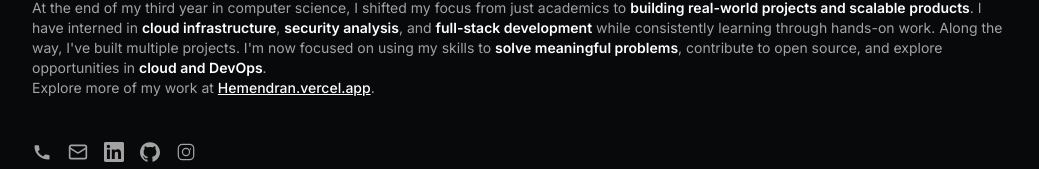
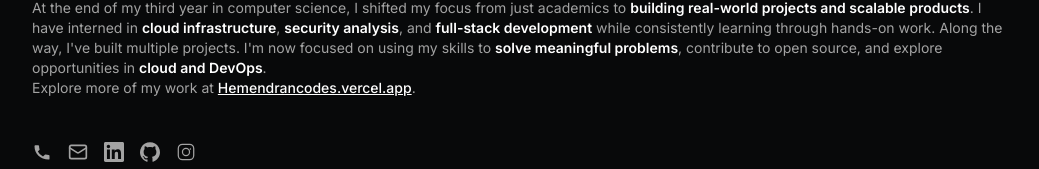
Before and after one commit to hemendran-py/professional-portfolio, a Next.js app: page / in a window 1280 px wide. Shown: the part 354-523 px from the top of the page, without its empty margins (120-1159 px from the left). Built offline with nearby package versions, Linux system fonts and the light colour scheme.

Commit message:
Update resume.tsx

```diff
--- a/src/data/resume.tsx
+++ b/src/data/resume.tsx
@@ -5,13 +5,13 @@ import { Globe2Icon, GlobeIcon, HomeIcon, NotebookIcon } from "lucide-react";
 export const DATA = {
   name: "Hemendran S",
   initials: "S",
-  url: "https://hemendran.vercel.app",
+  url: "https://hemendrancodes.vercel.app",
   location: "Chennai, India",
   locationLink: "https://www.google.com/maps/place/chennai",
   description:
     "20-year old Student Developer. I love building things and helping people.",
   summary: `At the end of my third year in computer science, I shifted my focus from just academics to **building real-world projects and scalable products**. I have interned in **cloud infrastructure**, **security analysis**, and **full-stack development** while consistently learning through hands-on work. Along the way, I&apos;ve built multiple projects. I&apos;m now focused on using my skills to **solve meaningful problems**, contribute to open source, and explore opportunities in **cloud and DevOps**.
-Explore more of my work at [Hemendran.vercel.app](https://hemendran.vercel.app).`,
+Explore more of my work at [Hemendrancodes.vercel.app](https://hemendrancodes.vercel.app).`,
   avatarUrl: "/me.png",
   skills: [
     "React",
@@ -32,7 +32,7 @@ Explore more of my work at [Hemendran.vercel.app](https://hemendran.vercel.app).
   navbar: [
     { href: "/", icon: HomeIcon, label: "Home" },
     {
-      href: "https://hemendran.vercel.app",
+      href: "https://hemendrancodes.vercel.app",
       icon: GlobeIcon,
       label: "Personal Website",
     },
```
